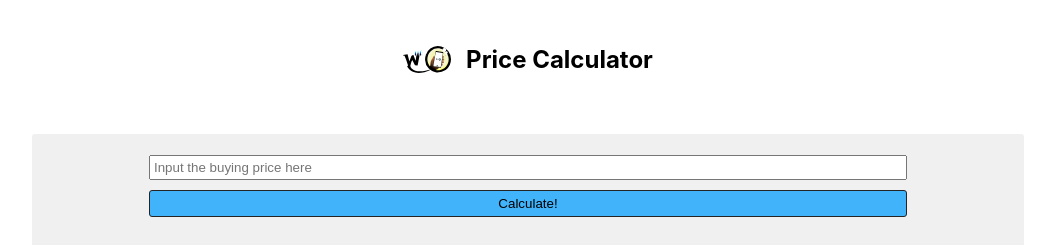
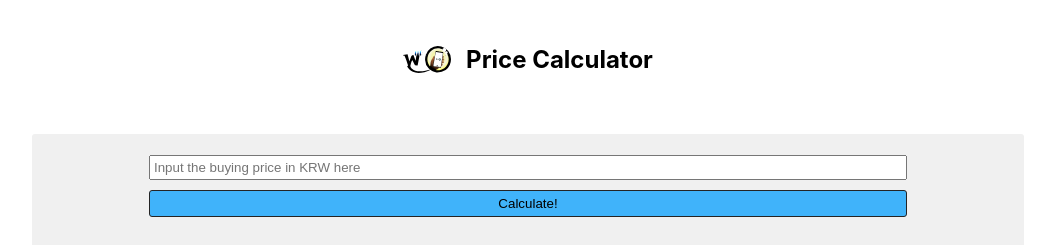
Before and after one commit to WEPO-RDC/price-calculator, a React (Create React App) app in the folder wepoprice/: page / in a window 1280 px wide. Shown: the top 245 px of the page, without its empty margins (112-1167 px from the left). Built offline with nearby package versions, Linux system fonts and the light colour scheme.

Commit message:
added the won sign

```diff
--- a/wepoprice/src/App.js
+++ b/wepoprice/src/App.js
@@ -43,7 +43,7 @@ this.setState({
         </div>
         <div className='calculator'>
           <form onSubmit={this.handleSubmit} className="form">
-            <input value={this.state.input} onChange={this.handleChange} placeholder="Input the buying price here"/>
+            <input value={this.state.input} onChange={this.handleChange} placeholder="Input the buying price in KRW here"/>
             <button id="submit" type='submit'>Calculate!</button>
           </form>
             <div className='result-container'>
```
